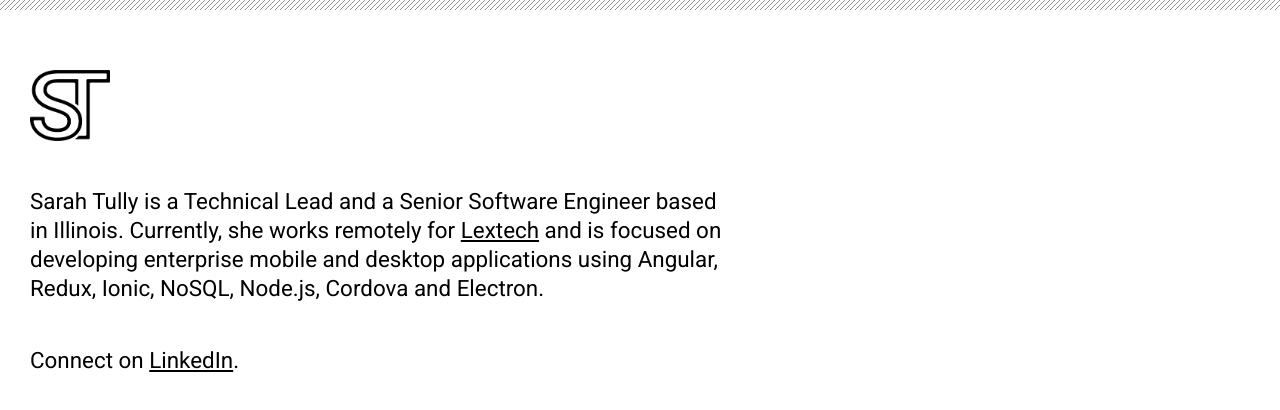
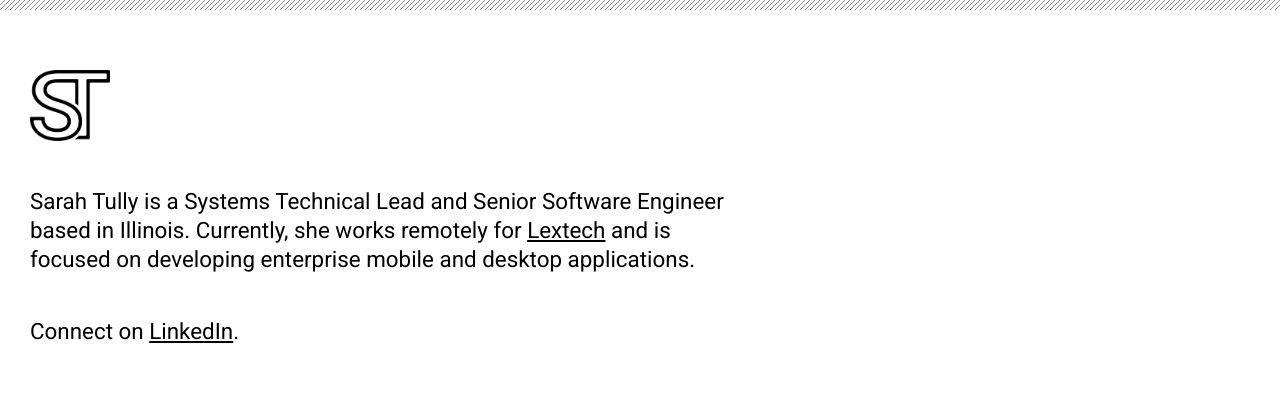
Before and after one commit to sarahtully/sarahtully.github.io, a plain HTML site: page index.html in a window 1280 px wide. Drawn offline with Linux system fonts and the light colour scheme.

Commit message:
Update index.html

```diff
--- a/index.html
+++ b/index.html
@@ -47,7 +47,7 @@
   <div class="container">
     <img id="brand-logo" src="st.png">
 
-    <p>Sarah Tully is a Technical Lead and a Senior Software Engineer based in Illinois. Currently, she works remotely for <a href="http://www.lextech.com">Lextech</a> and is focused on developing enterprise mobile and desktop applications using Angular, Redux, Ionic, NoSQL, Node.js, Cordova and Electron.</p>
+    <p>Sarah Tully is a Systems Technical Lead and Senior Software Engineer based in Illinois. Currently, she works remotely for <a href="http://www.lextech.com">Lextech</a> and is focused on developing enterprise mobile and desktop applications.</p>
 
     <p>Connect on <a href="http://www.linkedin.com/in/satully">LinkedIn</a>.</p>
   </div>
```
